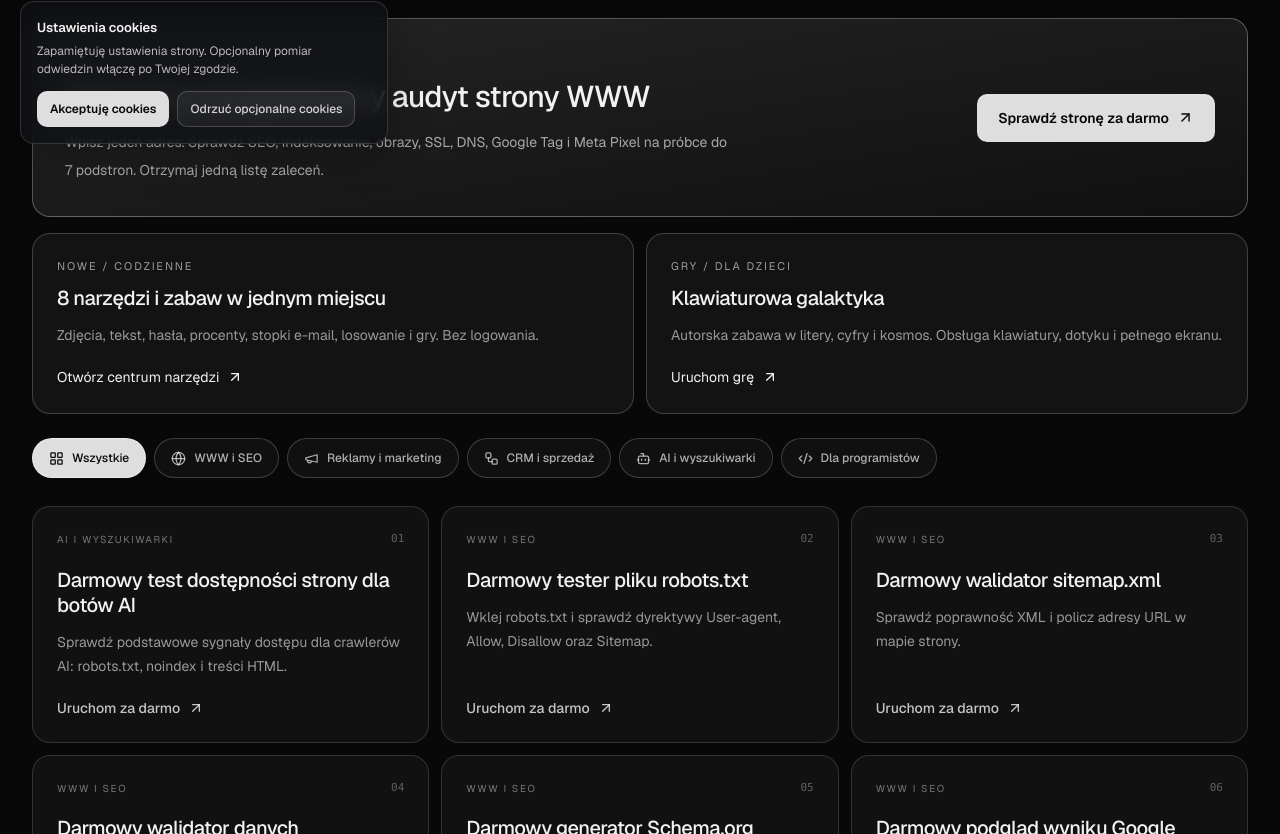
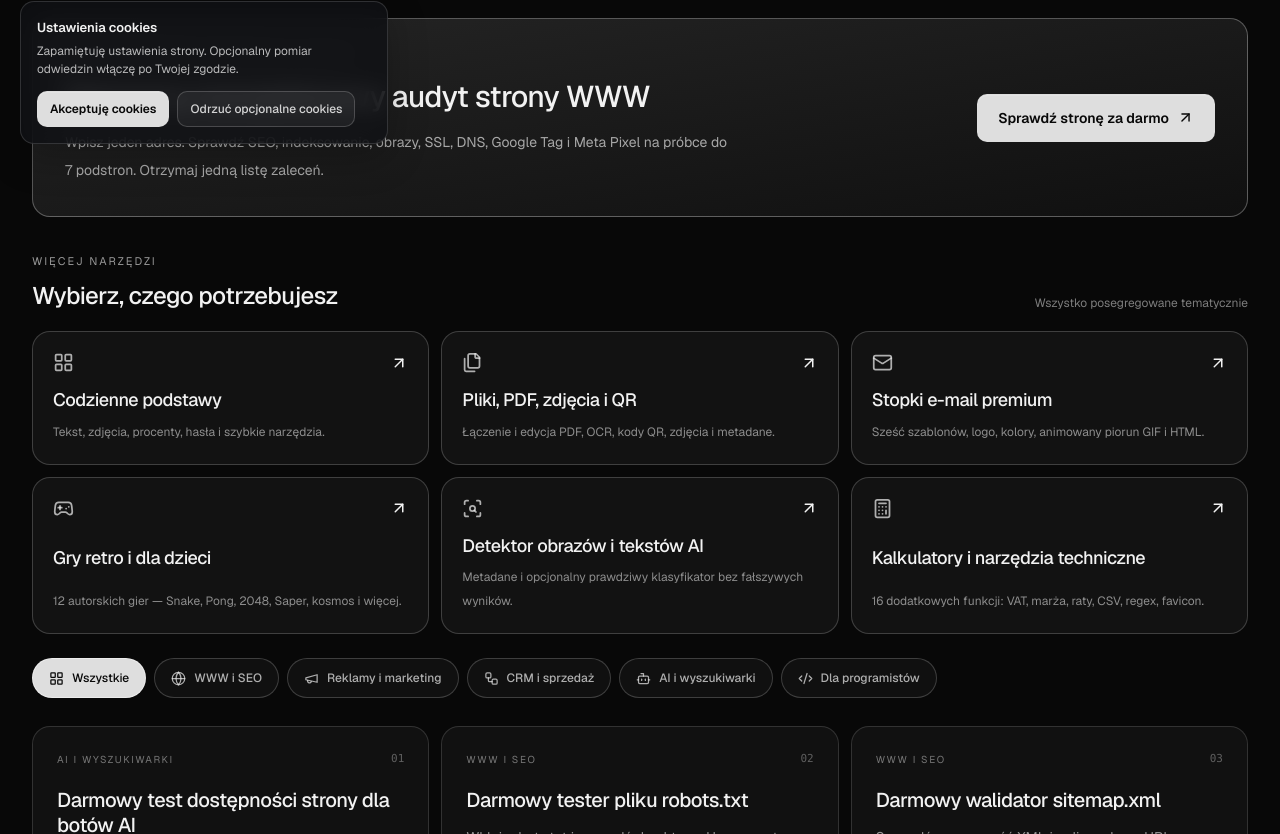
Before and after one commit to ft4k696bk6-prog/kacper-portfolio, a Next.js app: page /narzedzia in a window 1280 px wide. Shown: the part 636-1470 px from the top of the page. Built offline with nearby package versions, Linux system fonts and the light colour scheme; no server answers.

Commit message:
feat(toolbox F): organize 6 collections in pl directory

```diff
--- a/src/components/FreeToolsDirectory.tsx
+++ b/src/components/FreeToolsDirectory.tsx
@@ -1,6 +1,7 @@
 "use client";
 import { useMemo, useState } from "react";
 import Link from "next/link";
+import { ToolboxHubs } from "@/components/ToolboxHubs";
 import { ArrowUpRight, Search, LayoutGrid, Globe, Megaphone, Workflow, Bot, Code2 } from "lucide-react";
 import { toolboxCategories } from "@/lib/toolbox";
 import { visibleToolboxItems } from "@/lib/toolbox-visibility";
@@ -31,18 +32,7 @@ export function FreeToolsDirectory(){
     <p className="mt-3 text-sm leading-7 text-white/65">Wpisz jeden adres. Sprawdź SEO, indeksowanie, obrazy, SSL, DNS, Google Tag i Meta Pixel na próbce do 7 podstron. Otrzymaj jedną listę zaleceń.</p></div>
    <span className="brand-action inline-flex min-h-12 shrink-0 items-center justify-center gap-2 rounded-lg px-5 py-3 text-sm font-medium">Sprawdź stronę za darmo <ArrowUpRight size={17}/></span>
   </Link>
-  <div className="mt-4 grid gap-3 md:grid-cols-2">
-   <Link href="/narzedzia/codzienne" className="group rounded-2xl border border-white/20 bg-[#131313] p-6 transition-colors hover:border-white/60">
-    <p className="page-eyebrow">NOWE / CODZIENNE</p><h2 className="mt-3 text-xl font-medium">8 narzędzi i zabaw w jednym miejscu</h2>
-    <p className="mt-3 text-sm leading-6 text-white/60">Zdjęcia, tekst, hasła, procenty, stopki e-mail, losowanie i gry. Bez logowania.</p>
-    <span className="mt-5 inline-flex items-center gap-2 text-sm">Otwórz centrum narzędzi <ArrowUpRight size={16}/></span>
-   </Link>
-   <Link href="/narzedzia/codzienne#kids" className="group rounded-2xl border border-white/20 bg-[#131313] p-6 transition-colors hover:border-white/60">
-    <p className="page-eyebrow">GRY / DLA DZIECI</p><h2 className="mt-3 text-xl font-medium">Klawiaturowa galaktyka</h2>
-    <p className="mt-3 text-sm leading-6 text-white/60">Autorska zabawa w litery, cyfry i kosmos. Obsługa klawiatury, dotyku i pełnego ekranu.</p>
-    <span className="mt-5 inline-flex items-center gap-2 text-sm">Uruchom grę <ArrowUpRight size={16}/></span>
-   </Link>
-  </div>
+  <ToolboxHubs lang="pl"/>
   <div className="mt-6 flex flex-wrap gap-2" aria-label="Kategorie narzędzi">
    {toolboxCategories.map(category=>{
     const Icon=icons[category];
```
